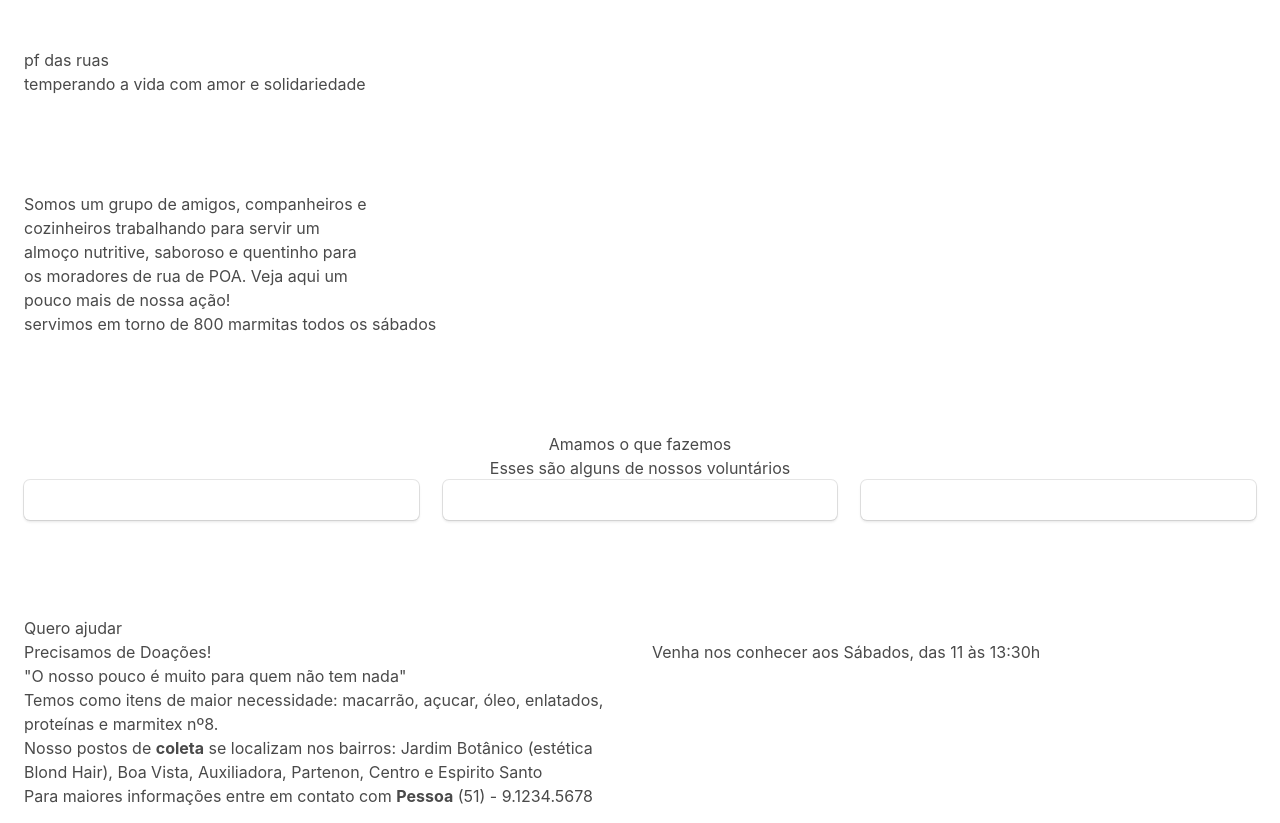
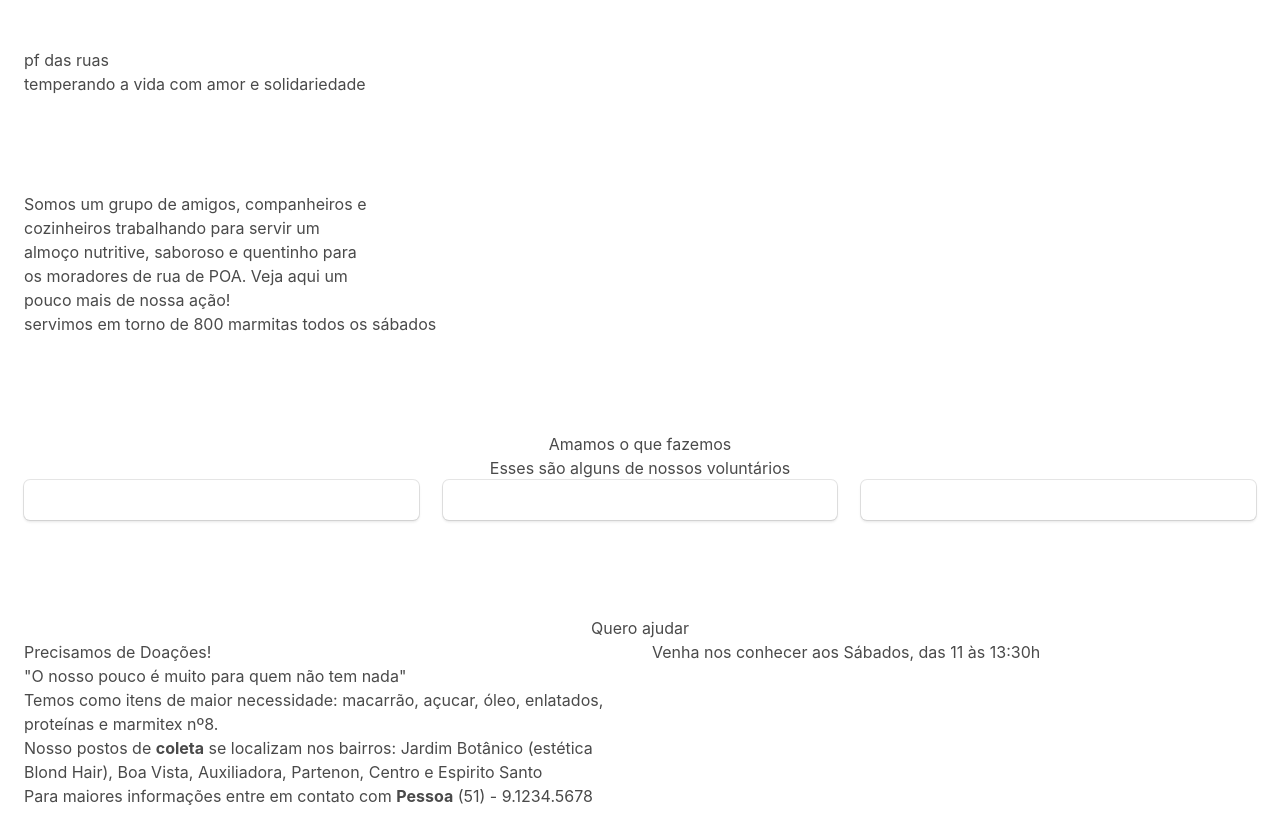
Before and after one commit to WilliamCSA04/pf-das-ruas-website, a website: page homepage.html in a window 1280 px wide. Shown: the top 823 px of the page. Drawn offline with nearby package versions, Linux system fonts and the light colour scheme.

Commit message:
Centralized text of last section

```diff
--- a/homepage.html
+++ b/homepage.html
@@ -47,7 +47,9 @@
         </div>
       </section>
       <section class="section">
-        <h1>Quero ajudar</h1>
+        <div class="has-text-centered">
+          <h1>Quero ajudar</h1>
+        </div>
         <div class="columns">
           <div class="column">
             <p>Precisamos de Doações!</p>
```
